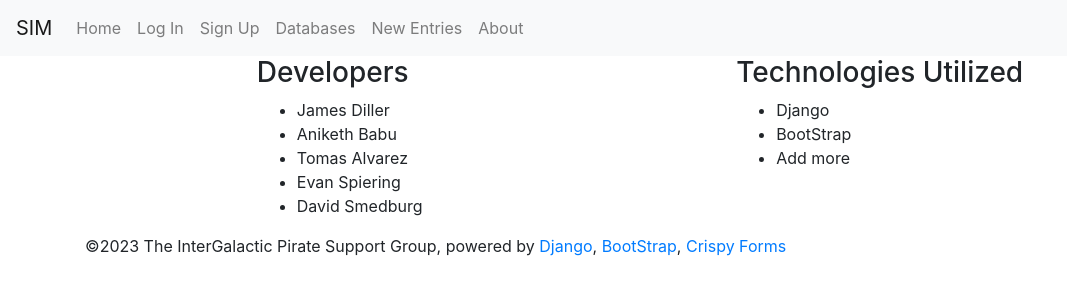
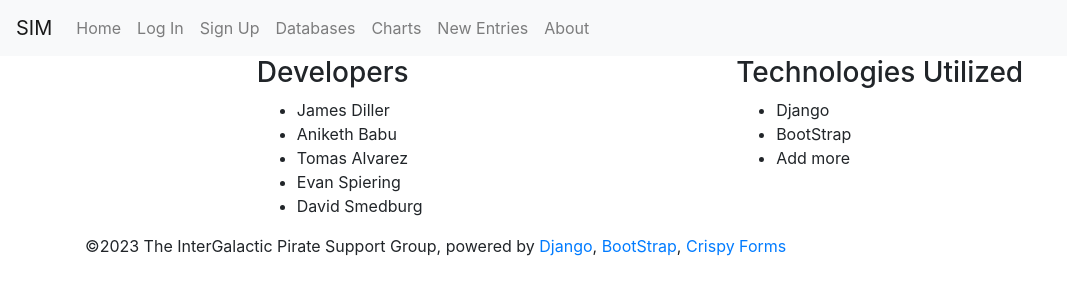
Before and after one commit to jwdiller/CSC289-Group2-Inventory, a Django app: page /about/ in a window 1280 px wide. Shown: the top 300 px of the page, without its empty margins (0-1067 px from the left). Run offline with Django 4.2, Linux system fonts and the light colour scheme.

Commit message:
Add files via upload

```diff
--- a/app/core/templates/base.html
+++ b/app/core/templates/base.html
@@ -18,6 +18,7 @@
 					<li class="nav-item"><a class="nav-link" href="{% url 'login' %}">Log In</a></li>
 					<li class="nav-item"><a class="nav-link" href="{% url 'register' %}">Sign Up</a></li>
 					<li class="nav-item"><a class="nav-link" href="{% url 'DB-home' %}">Databases</a></li>
+					<li class="nav-item"><a class="nav-link" href="{% url 'profit' month=3 id=1%}">Charts</a></li>
 					<li class="nav-item"><a class="nav-link" href="{% url 'signup-home' %}">New Entries</a></li>
 					<li class="nav-item"><a class="nav-link" href="{% url 'about' %}">About</a></li>
 				</ul>
```
